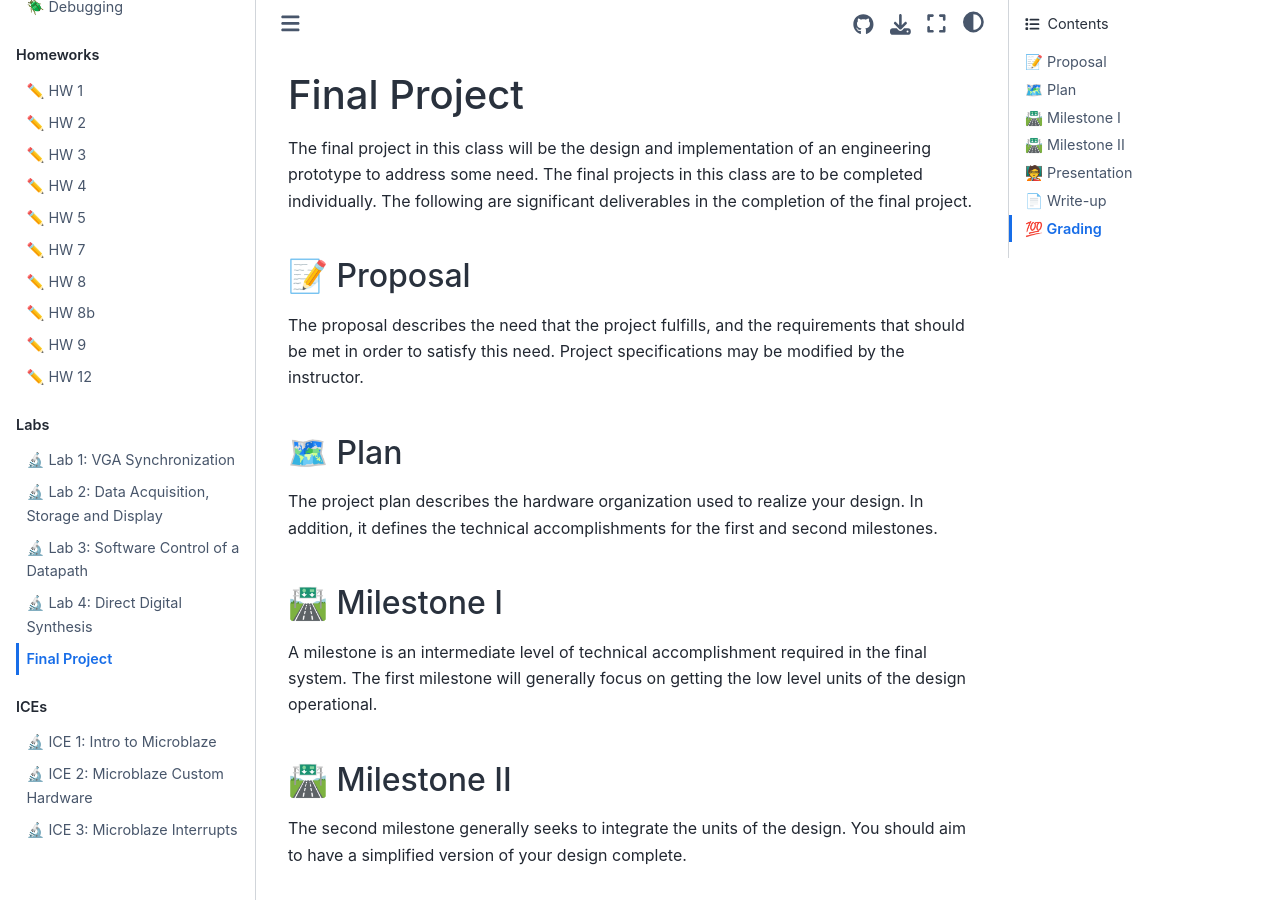
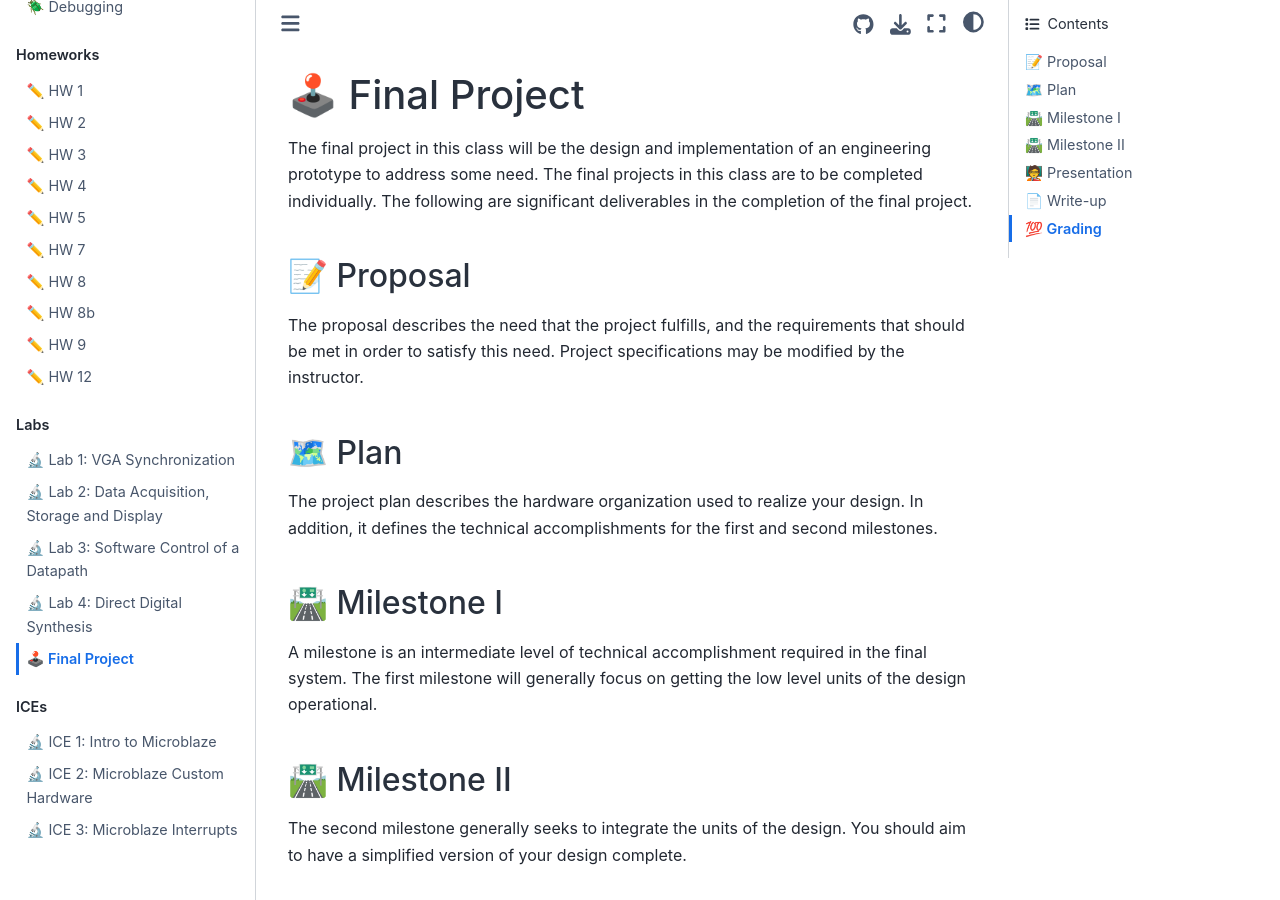
Before and after one commit to USAFA-ECE/ece383, a Jupyter Book: the page built from book/Assignments/project.md, in a window 1280 px wide and 900 px high. Built offline with Jupyter Book 1.0.4 settings and Sphinx 7.4.7 and the Sphinx Book theme 1.1.4, drawn with Linux system fonts in a browser that asks for light colours; pages that are not in the unit, such as notebooks, are missing from menus.

```diff
--- a/book/Assignments/project.md
+++ b/book/Assignments/project.md
@@ -1,4 +1,4 @@
-# Final Project
+# 🕹️ Final Project
 
 The final project in this class will be the design and implementation of an engineering prototype to address some need. The final projects in this class are to be completed individually. The following are significant deliverables in the completion of the final project.
 
```
